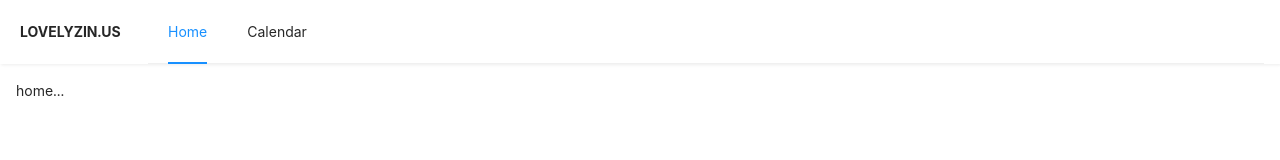
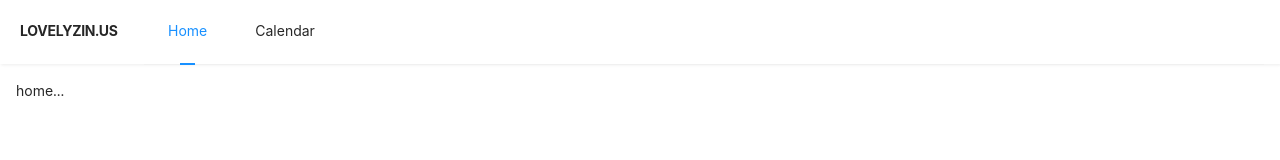
Before and after one commit to art-1st/v2.lvlz.us, a Next.js app: page / in a window 1280 px wide. Shown: the top 160 px of the page. Built offline with nearby package versions, Linux system fonts and the light colour scheme; no server answers.

Commit message:
ui fix header

```diff
--- a/components/Layout/Container/Container.tsx
+++ b/components/Layout/Container/Container.tsx
@@ -14,7 +14,12 @@ const Container: React.FC = ({ children }) => {
         <div className="logo">
           <h1>LOVELYZIN.US</h1>
         </div>
-        <Menu mode="horizontal" defaultSelectedKeys={['/']} selectedKeys={[router.pathname]}>
+        <Menu
+          theme="light"
+          mode="horizontal"
+          defaultSelectedKeys={['/']}
+          selectedKeys={[router.pathname]}
+        >
           <Menu.Item key="/">
             <Link href="/">
               <a>Home</a>
@@ -35,13 +40,15 @@ const Container: React.FC = ({ children }) => {
   );
 };
 
-const ContainerLayout = styled(Layout)``;
+const ContainerLayout = styled(Layout)`
+  background: #fff;
+`;
 
 const Header = styled(AntdHeader)`
   position: fixed;
   z-index: 3;
   width: 100%;
-  padding: 0 16px 0 148px;
+  padding: 0 16px 0 144px;
   background: rgba(255, 255, 255, 0.95) !important;
   box-shadow: 1px 1px 3px rgba(0, 0, 0, 0.075);
 
@@ -52,13 +59,25 @@ const Header = styled(AntdHeader)`
     top: 0;
     bottom: 0;
     left: 20px;
+    letter-spacing: -0.25px;
+    user-select: none;
 
     h1 {
       position: relative;
+      top: -1px;
       margin: 0;
       font-size: 14px;
       font-weight: bold;
       line-height: 1.3;
+    }
+  }
+
+  .ant-menu {
+    height: 65px;
+
+    .ant-menu-item {
+      margin: -2px 16px 0;
+      padding: 0 8px;
     }
   }
 `;
```
Also changed, not shown: .serverless/Template.lvlzUs.CloudFront.json, .serverless/Template.lvlzUs.defaultEdgeLambda.json.
